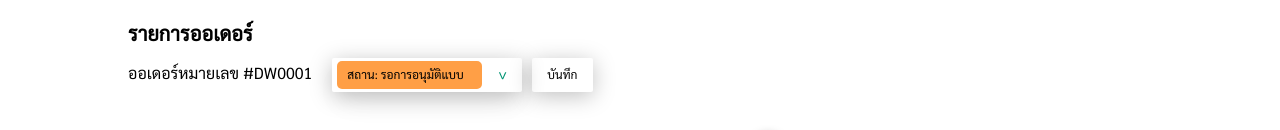
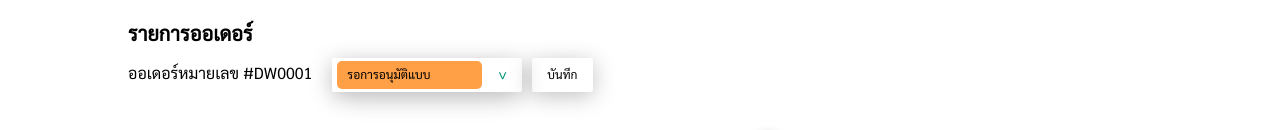
Before and after one commit to Knight-H/e-sticker-frontend, a React (Create React App) app: page /admin/myorder in a window 1280 px wide. Shown: the part 192-322 px from the top of the page. Built offline with nearby package versions, Linux system fonts and the light colour scheme.

Commit message:
finsh formik /admin/order

```diff
--- a/src/components/admin-order/index.js
+++ b/src/components/admin-order/index.js
@@ -11,13 +11,11 @@ import GroupDeliveryPayment from "../group-delivery-payment";
 import { ReactComponent as IconArrow } from '../upload-file/icon-arrow.svg';
 
 const AdminOrderComponent = () => {
-    const [dropDawn, setDropDawn] = useState(0);
+    const { values } = useFormikContext();
+    // const [dropDawn, setDropDawn] = useState(0);
     const [selectStep] = useState(3);
     const [expandCard, setExpandCard] = useState(0);
 
-    const handleChangeDropDawn = (e) => {
-        setDropDawn(e.value);
-    };
     return (
         <main className={styles.wrapContent}>
 
@@ -27,70 +25,39 @@ const AdminOrderComponent = () => {
 
             <h1 className={styles.title}>รายการออเดอร์</h1>
             <p>ออเดอร์หมายเลข #DW0001
-
-                <div className={styles.selectBox}>
-                    <div className={styles.selectBoxCurrent} tabIndex="1">
-                        <div className={styles.selectBoxValue}>
-                            <input className={styles.selectBoxInput} type="radio" id="5" value="5" checked={`${dropDawn}` === `${5}` ? true : false}
-                                onChange={(e) => handleChangeDropDawn(e.target)}
-                            />
-                            <p className={`${styles.selectBoxInputText} ${styles.greenStatus}`}>สถาน: รายการสำเร็จ</p>
-                        </div>
-                        <div className={styles.selectBoxValue}>
-                            <input className={styles.selectBoxInput} type="radio" id="4" value="4" checked={`${dropDawn}` === `${4}` ? true : false}
-                                onChange={(e) => handleChangeDropDawn(e.target)}
-                            />
-                            <p className={`${styles.selectBoxInputText} ${styles.greenStatus}`}>สถาน: คืนเงินสำเร็จ</p>
-                        </div>
-                        <div className={styles.selectBoxValue}>
-                            <input className={styles.selectBoxInput} type="radio" id="3" value="3" checked={`${dropDawn}` === `${3}` ? true : false}
-                                onChange={(e) => handleChangeDropDawn(e.target)}
-                            />
-                            <p className={`${styles.selectBoxInputText} ${styles.redStatus}`}>สถาน: ขอคืนเงิน</p>
-                        </div>
-                        <div className={styles.selectBoxValue}>
-                            <input className={styles.selectBoxInput} type="radio" id="2" value="2" checked={`${dropDawn}` === `${2}` ? true : false}
-                                onChange={(e) => handleChangeDropDawn(e.target)}
-                            />
-                            <p className={`${styles.selectBoxInputText} ${styles.blueStatus}`}>สถาน: อยู่ระหว่างจัดส่ง</p>
-                        </div>
-                        <div className={styles.selectBoxValue}>
-                            <input className={styles.selectBoxInput} type="radio" id="1" value="1" checked={`${dropDawn}` === `${1}` ? true : false}
-                                onChange={(e) => handleChangeDropDawn(e.target)}
-                            />
-                            <p className={`${styles.selectBoxInputText} ${styles.yellowStatus}`}>สถาน: กำลังผลิตสินค้า</p>
-                        </div>
-                        <div className={styles.selectBoxValue}>
-                            <input className={styles.selectBoxInput} type="radio" id="0" value="0" checked={`${dropDawn}` === `${0}` ? true : false}
-                                onChange={(e) => handleChangeDropDawn(e.target)}
-                            />
-                            <p className={`${styles.selectBoxInputText} ${styles.orangeStatus}`}>สถาน: รอการอนุมัติแบบ</p>
-                            <IconArrow />
-                        </div>
-                    </div>
-                    <ul className={styles.selectBoxList}>
-                        <li>
-                            <label className={`${styles.selectBoxOption} ${styles.greenStatus}`} htmlFor="5">สถาน: รายการสำเร็จ</label>
-                        </li>
-                        <li>
-                            <label className={`${styles.selectBoxOption} ${styles.greenStatus}`} htmlFor="4">สถาน: คืนเงินสำเร็จ</label>
-                        </li>
-                        <li>
-                            <label className={`${styles.selectBoxOption} ${styles.redStatus}`} htmlFor="3">สถาน: ขอคืนเงิน</label>
-                        </li>
-                        <li>
-                            <label className={`${styles.selectBoxOption} ${styles.blueStatus}`} htmlFor="2">สถาน: อยู่ระหว่างจัดส่ง</label>
-                        </li>
-                        <li>
-                            <label className={`${styles.selectBoxOption} ${styles.yellowStatus}`} htmlFor="1">สถาน: กำลังผลิตสินค้า</label>
-                        </li>
-                        <li>
-                            <label className={`${styles.selectBoxOption} ${styles.orangeStatus}`} htmlFor="0">สถาน: รอการอนุมัติแบบ</label>
-                        </li>
-                    </ul>
-                </div>
-
-                <button type="button" className={styles.btnWhite}>บันทึก</button>
+            <SelectBox name="editStatus" values={values} options={[
+                    {
+                        color: "orangeStatus",
+                        value: "1",
+                        name: "รอการอนุมัติแบบ"
+                    },
+                    {
+                        color: "yellowStatus",
+                        value: "2",
+                        name: "กำลังผลิตสินค้า"
+                    },
+                    {
+                        color: "blueStatus",
+                        value: "3",
+                        name: "อยู่ระหว่างจัดส่ง"
+                    },
+                    {
+                        color: "redStatus",
+                        value: "4",
+                        name: "ขอคืนเงิน"
+                    },
+                    {
+                        color: "greenStatus",
+                        value: "5",
+                        name: "คืนเงินสำเร็จ"
+                    },
+                    {
+                        color: "greenStatus",
+                        value: "6",
+                        name: "รายการสำเร็จ"
+                    }
+                ]} />
+                <button type="button" className={styles.btnWhite} onClick={() => alert(values.editStatus)}>บันทึก</button>
             </p>
 
             <section className={styles.stepProgressBar}>
@@ -116,6 +83,7 @@ const AdminOrderComponent = () => {
 
 const EnhancedAdminOrderComponent = withFormik({
     mapPropsToValues: (props) => ({
+        editStatus: fakeAPI[0].statusOrder,
         massage: "",  //สำหรับ Chat Room
         orderNumber: "", //สำหรับค้นหาเลขที่ออเดอร์
         expandCard: 0, //สำหรับเลือกว่ากด Card ไหน
@@ -200,3 +168,41 @@ const fakeAPI = [
         ],
     }
 ]
+
+const SelectBox = ({ values, name, options }) => {
+    return (
+        <div className={styles.selectBox}>
+            <div className={styles.selectBoxCurrent} tabindex="1">
+                {options.map((list, index) => {
+                    let lastIndex = index + 1;
+                    return (
+                        <div className={styles.selectBoxValue}>
+                            <Field name={name} type="radio" className={styles.selectBoxInput} value={list.value} id={`${name}-${lastIndex}`}
+                                checked={`${values[name]}` === `${list.value}` ? true : false} />
+                            <p className={`${styles.selectBoxInputText} ${styles[list.color]}`}>{list.name}</p>
+                        </div>
+                    )
+                })}
+
+                <div className={styles.selectBoxValue}>
+                    <Field name={name} type="radio" className={styles.selectBoxInput} value="0" id={`${name}-0`}
+                        checked={`${values[name]}` === `${0}` ? true : false} />
+                    <p className={styles.selectBoxInputText}>กรุณาเลือก...</p><IconArrow />
+                </div>
+            </div>
+            <ul className={styles.selectBoxList}>
+                {options.map((list, index) => {
+                    let lastIndex = index + 1;
+                    return (
+                        <li>
+                            <label className={`${styles.selectBoxOption} ${styles[list.color]}`} for={`${name}-${lastIndex}`}>{list.name}</label>
+                        </li>
+                    )
+                })}
+                <li>
+                    <label className={styles.selectBoxOption} for={`${name}-0`}>กรุณาเลือก...</label>
+                </li>
+            </ul>
+        </div>
+    )
+};
--- a/src/components/preview-image/index.js
+++ b/src/components/preview-image/index.js
@@ -42,6 +42,7 @@ const PreviewImageComponent = () => {
                     )
                 })}
 
+                {/* CSS สำหรับ File */}
                 {/* <article className={`${styles.newMsg} ${styles.flexEnd}`}>
                     <p className={styles.massage}><label className={styles.fileMsg}>ตัวอย่างงาน.ai</label><span className={styles.dowloadFileMsg}>ดาวน์โหลด.</span></p>
                     <div className={styles.groupUser}>
```
